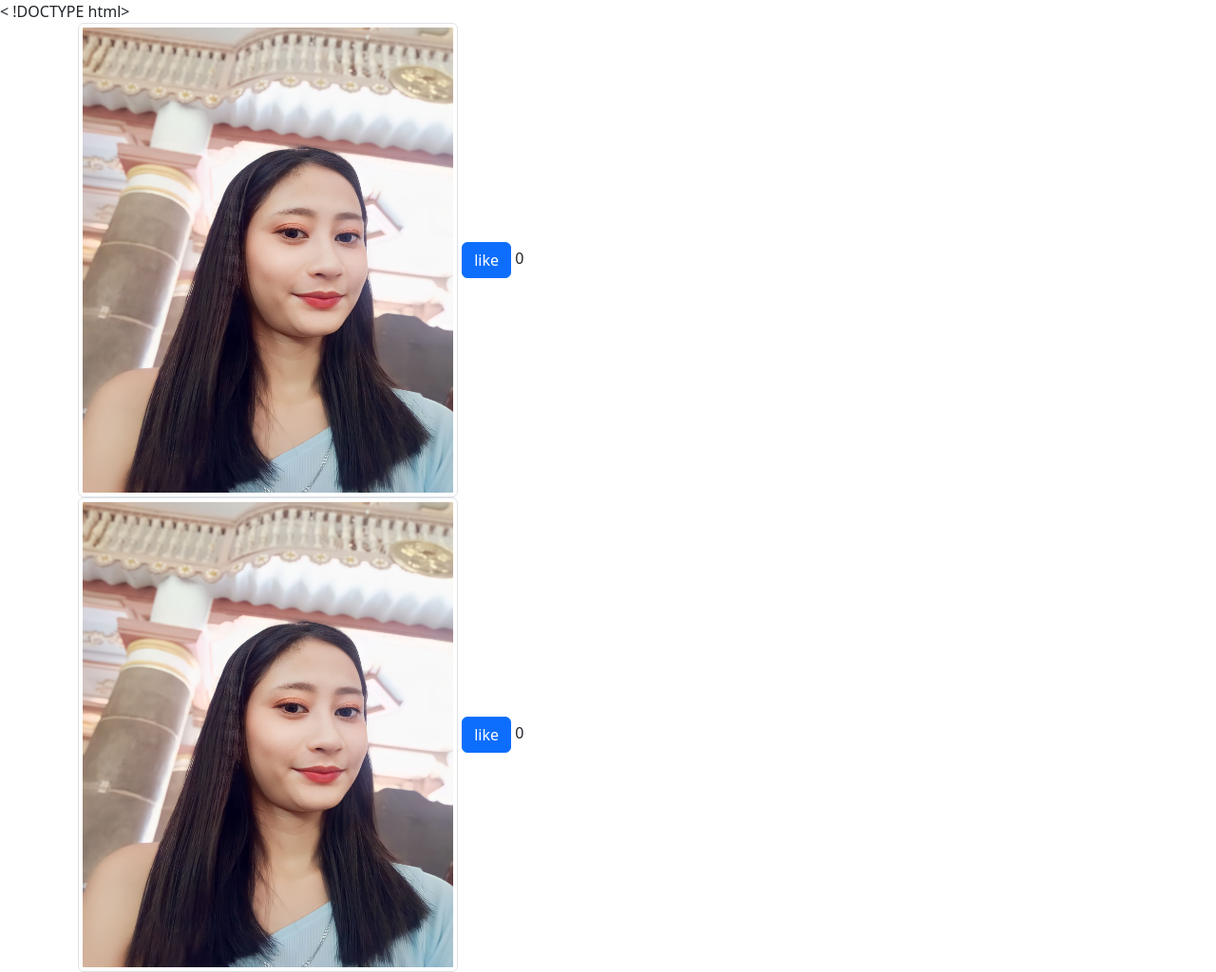
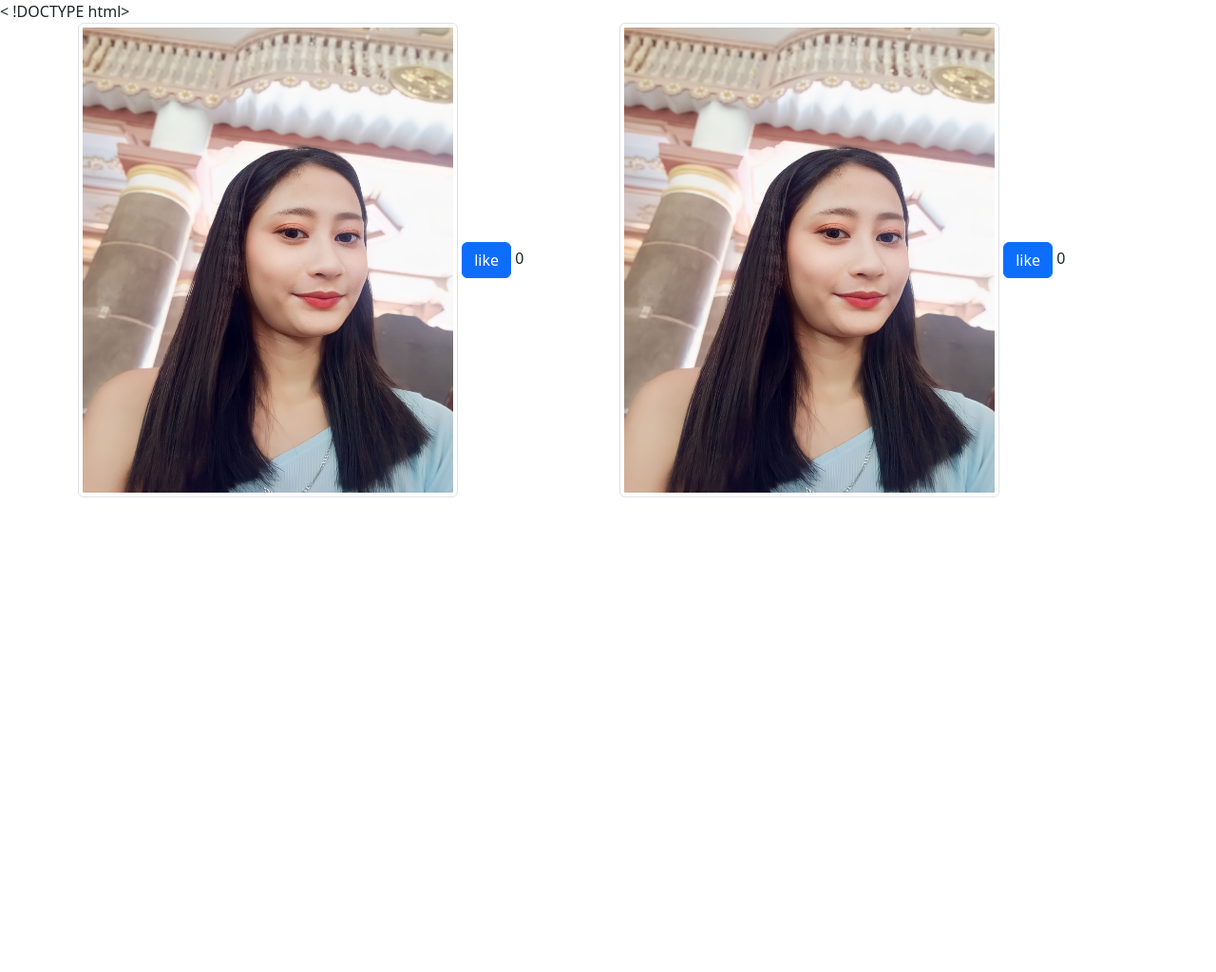
Before and after one commit to Joanalamsen/Joanalamsen.github.io, a plain HTML site: page index.html in a window 1280 px wide. Shown: the whole page at 95% size. After the commit the page ends 800 px from the top, so only its background shows below. Drawn offline with nearby package versions, Linux system fonts and the light colour scheme.

Commit message:
Update index.html

```diff
--- a/index.html
+++ b/index.html
@@ -12,8 +12,6 @@
                  <button class="btn btn-primary" type=button id="btnLike1">like</button>
                 <output id="countLikes1">0</output>
                </div>
-          <div class="container">
-           <div class="row">
                <div class="col-6">
                   <img src="1707465243794.jpg" class="img-thumbnail"style="width:400px;height:500px;"/>
                  <button class="btn btn-primary" type=button id="btnLike2">like</button>
```
